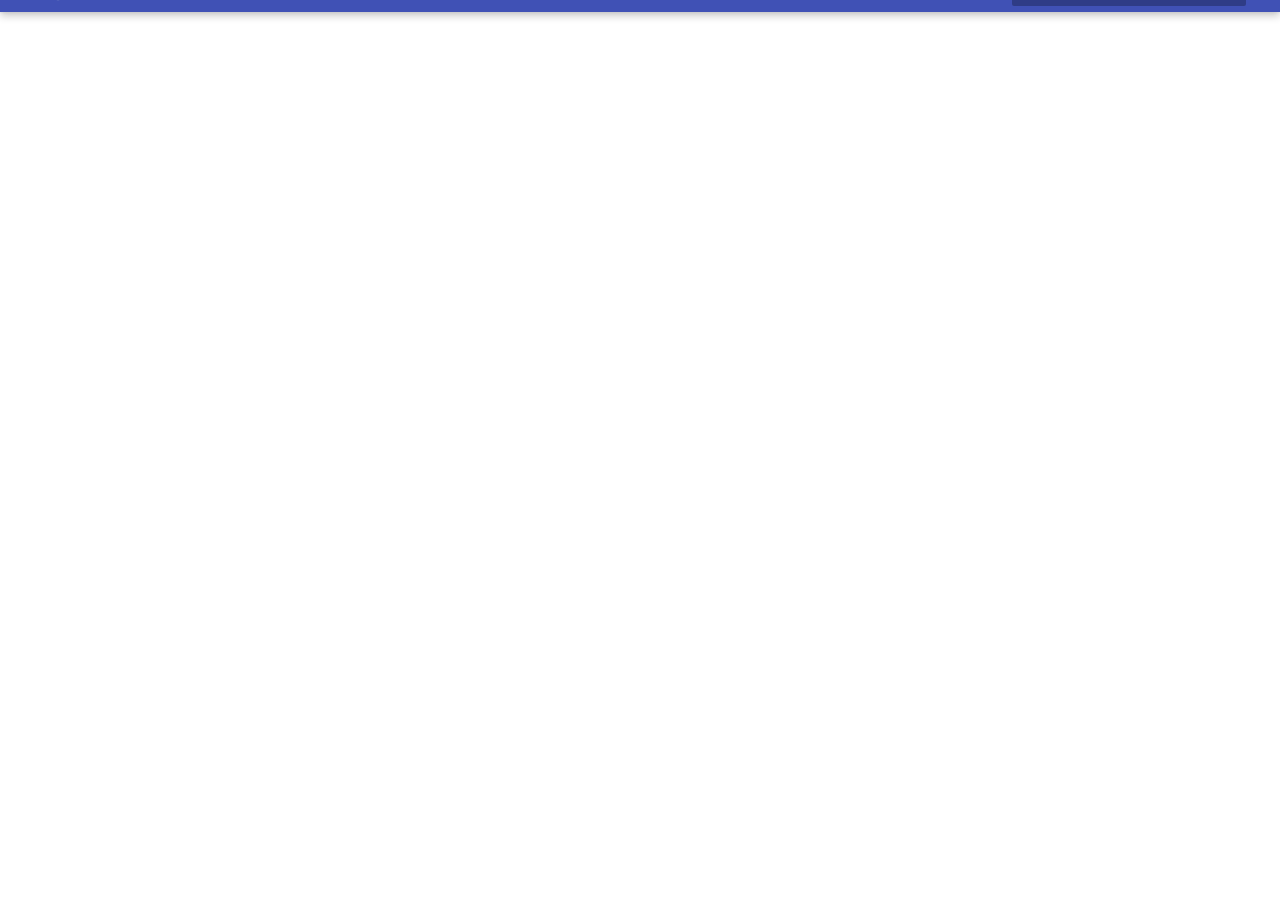
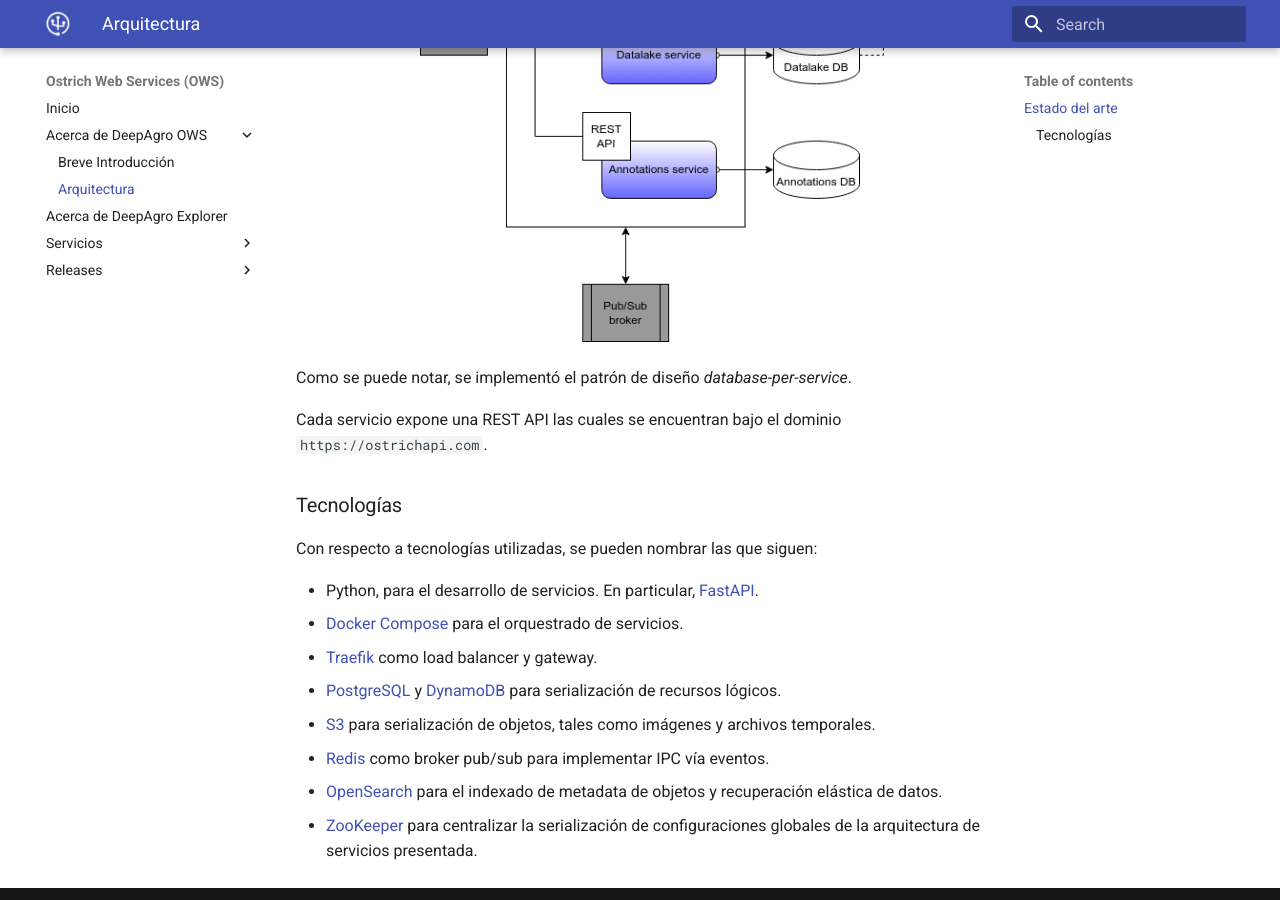
Before and after one commit to deepagro/ows_docs, an MkDocs documentation site: the page built from docs/ows/arch.md, in a window 1280 px wide and 900 px high, scrolled down 888 px. Built offline with MkDocs 1.6.1 and Material for MkDocs 9.7.7, drawn with Linux system fonts in a browser that asks for light colours; some of the changed text lies outside the part shown.

Commit message:
WIP: Add several notes about OWS arch

```diff
--- a/docs/ows/arch.md
+++ b/docs/ows/arch.md
@@ -1 +1,24 @@
-En desarrollo.
+OWS es una arquitectura *multi-tenant* implementada bajo el patrón de diseño de microservicos, los cuales se comunican internamente (IPC) vía eventos.
+
+## Estado del arte
+
+A continuación, se presenta — de forma acotada — un diagrama que representa el estado actual de diseño de la composición de servicios de OWS; montados en un *cloud provider*.
+
+![Arquitectura OWS](./../img/arch/v1.png "Estado del arte de aquitectura OWS")
+
+Como se puede notar, se implementó el patrón de diseño *database-per-service*.
+
+Cada servicio expone una REST API las cuales se encuentran bajo el dominio `https://ostrichapi.com`.
+
+### Tecnologías
+
+Con respecto a tecnologías utilizadas, se pueden nombrar las que siguen:
+
+- Python, para el desarrollo de servicios. En particular, [FastAPI](https://fastapi.tiangolo.com/).
+- [Docker Compose](https://docs.docker.com/compose/) para el orquestrado de servicios.
+- [Traefik](https://traefik.io/traefik/) como load balancer y gateway.
+- [PostgreSQL](https://www.postgresql.org/) y [DynamoDB](https://aws.amazon.com/es/dynamodb/) para serialización de recursos lógicos.
+- [S3](https://aws.amazon.com/s3/) para serialización de objetos, tales como imágenes y archivos temporales.
+- [Redis](https://redis.io/docs/manual/pubsub/) como broker pub/sub para implementar IPC vía eventos.
+- [OpenSearch](https://opensearch.org/) para el indexado de metadata de objetos y recuperación elástica de datos.
+- [ZooKeeper](https://zookeeper.apache.org/) para centralizar la serialización de configuraciones globales de la arquitectura de servicios presentada.
```
